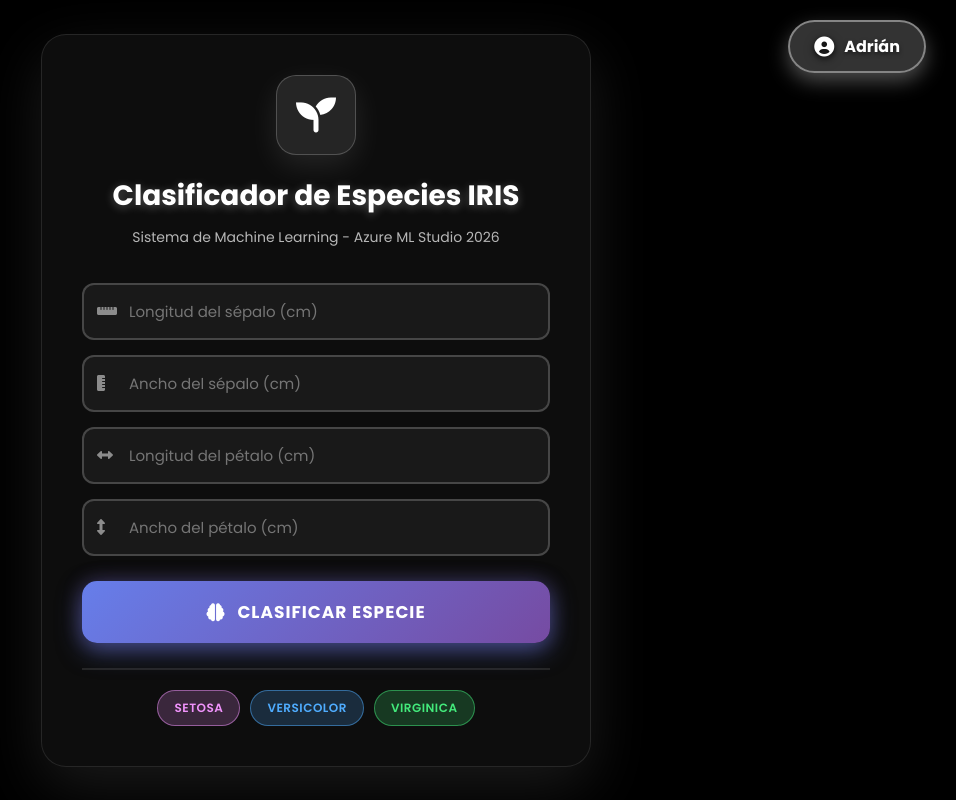
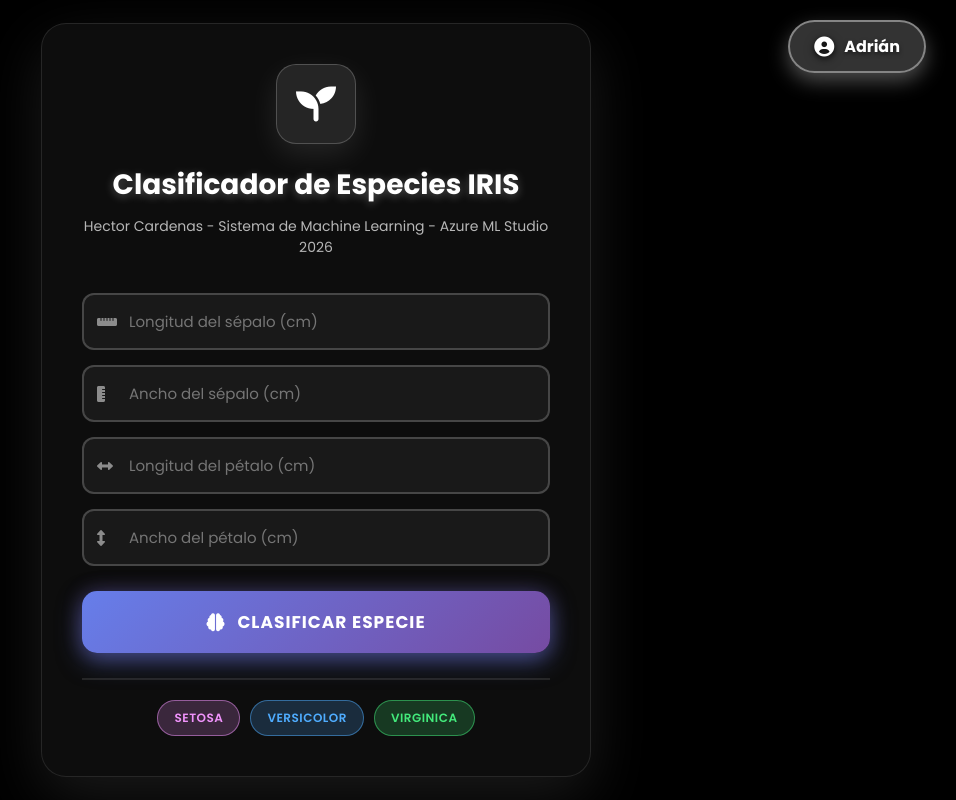
Before and after one commit to Hcardenass/MlOps14-Deploy-Azure-Problema-Iris, a Flask app: page / in a window 1280 px wide. Shown: the whole page, without its empty margins (324-1280 px from the left). Run offline with Flask 3, Linux system fonts and the light colour scheme; parts of the project's set-up code (start-up, migrations or seed data) failed here and were passed over.

Commit message:
Actualización de index.html

```diff
--- a/templates/index.html
+++ b/templates/index.html
@@ -22,7 +22,7 @@
           <i class="fas fa-seedling"></i>
         </div>
         <h1>Clasificador de Especies IRIS</h1>
-        <p class="subtitle">Sistema de Machine Learning - Azure ML Studio 2026</p>
+        <p class="subtitle">Hector Cardenas - Sistema de Machine Learning - Azure ML Studio 2026</p>
       </div>
 
       <form action="{{ url_for('predict')}}" method="post" class="prediction-form">
```
